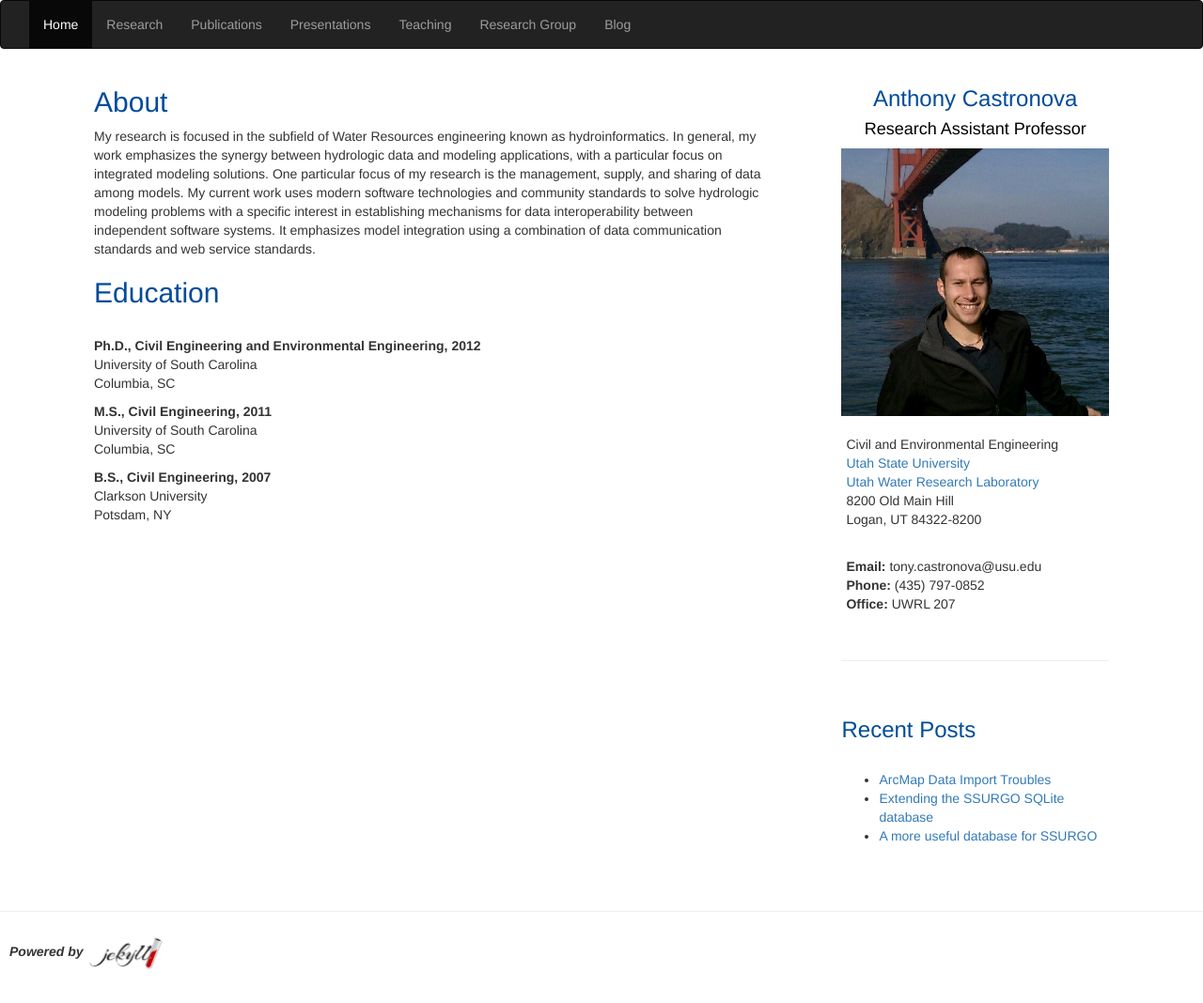
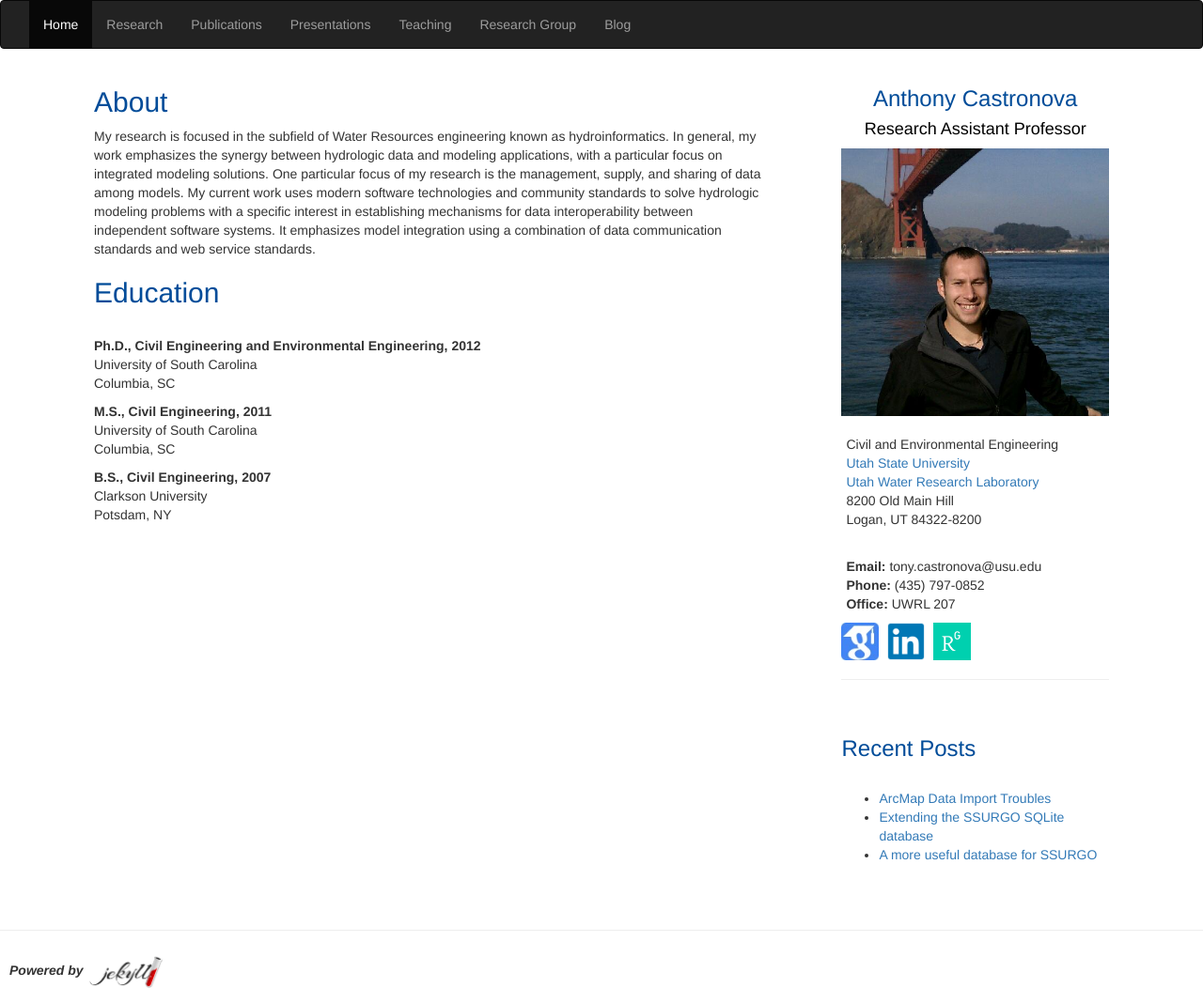
Before and after one commit to Castronova/jekyll-site, a Jekyll site: the page built from index.md, in a window 1280 px wide. Shown: the whole page at 94% size. Built offline with Jekyll 4.4.1, drawn with Linux system fonts in a browser that asks for light colours; nearby versions of some CDN libraries.

Commit message:
added scholar, linkedin, and researchgate links

```diff
--- a/_includes/footer.html
+++ b/_includes/footer.html
@@ -3,7 +3,7 @@
     <br>
     <br>
     <hr>
-    <div>
+    <div class="hidden-xs hidden-sm">
 	    <p class="alignleft" style="padding: 5px 10px 5px 10px">
 	    	<i><b>Powered by </b> </i>
 	    	<img src="{{site.baseurl}}/img/jekyll.png" alt="jekyll" style="width:20%;height:20%;">
@@ -13,5 +13,27 @@
 		<!-- </div> -->
 		 <div style="clear: both"></div>
 	</div>
+
+    <div class="hidden-md hidden-lg" style="text-align:center">
+
+        <a href="https://scholar.google.com/citations?user=ScWTFoQAAAAJ&hl=en">
+            <img src="{{site.baseurl}}/img/googlescholar.png"
+                 alt="google_scholar"
+                 height="40" width="40">
+        </a>
+        <a href="https://www.linkedin.com/in/anthony-castronova-900a2632">
+            <img src="{{site.baseurl}}/img/linkedin.png"
+                 alt="linkedin"
+                 height="40" width="40"
+                 hspace="5">
+        </a>
+        <a href="https://www.researchgate.net/profile/Anthony_Castronova">
+            <img src="{{site.baseurl}}/img/researchgate.png"
+                 alt="research_gate"
+                 height="40" width="40">
+        </a>
+
+
+    </div>
   </body>
 </html>
--- a/_includes/info-sidebar.html
+++ b/_includes/info-sidebar.html
@@ -28,6 +28,23 @@ Logan, UT 84322-8200
 <b>Office: </b> UWRL 207
 </p>
 
+<a href="https://scholar.google.com/citations?user=ScWTFoQAAAAJ&hl=en">
+<img src="{{site.baseurl}}/img/googlescholar.png"
+	 alt="google_scholar"
+     height="40" width="40">
+</a>
+<a href="https://www.linkedin.com/in/anthony-castronova-900a2632">
+<img src="{{site.baseurl}}/img/linkedin.png"
+	 alt="linkedin"
+     height="40" width="40"
+     hspace="5">
+</a>
+<a href="https://www.researchgate.net/profile/Anthony_Castronova">
+<img src="{{site.baseurl}}/img/researchgate.png"
+	 alt="research_gate"
+     height="40" width="40">
+</a>
+
 <br>
 <hr>
 <br>
```
Also changed, not shown: css/style.css (line endings or trailing spaces), img/googlescholar.png (added), img/linkedin.png (added), img/researchgate.png (added), 8 other files.
